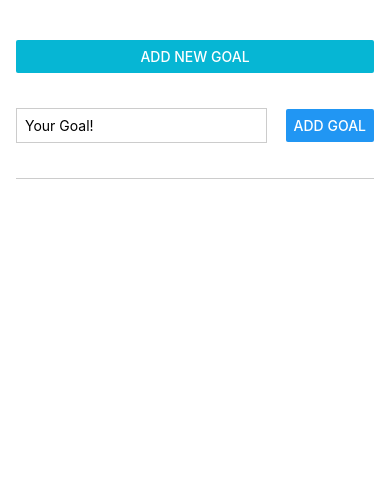
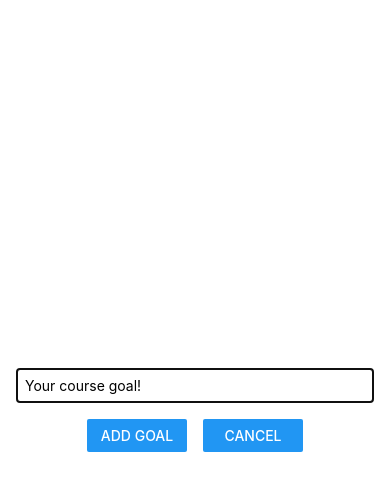
Before and after one commit to MrGhost23/rn-project, a React Native app: screen / in a window 390 px wide. Both pictures are taken after a click on the button "ADD NEW GOAL". Shown: the top 490 px of the page. Built offline with nearby package versions, Linux system fonts and the light colour scheme.

Commit message:
create a modal for goal input

```diff
--- a/components/GoalInput.js
+++ b/components/GoalInput.js
@@ -1,7 +1,7 @@
 import { useState } from "react";
-import { Button, StyleSheet, TextInput, View } from "react-native";
+import { Button, Modal, StyleSheet, TextInput, View } from "react-native";
 
-const GoalInput = ({ addGoalHandler }) => {
+const GoalInput = ({ addGoalHandler, closeModal, visible }) => {
   const [enteredGoal, setEnteredGoal] = useState("");
   const [inputBorderColor, setInputBorderColor] = useState("#cccccc");
 
@@ -19,15 +19,24 @@ const GoalInput = ({ addGoalHandler }) => {
     setEnteredGoal("");
   };
   return (
+    <Modal visible={visible} animationType="slide">
       <View style={styles.inputContainer}>
         <TextInput
-        style={[styles.textInput, { borderColor: inputBorderColor }]}
-        placeholder="Your Goal!"
+          style={styles.textInput}
+          placeholder="Your course goal!"
           onChangeText={goalInputHandler}
           value={enteredGoal}
         />
+        <View style={styles.buttonContainer}>
+          <View style={styles.button}>
             <Button title="Add Goal" onPress={addGoal} />
           </View>
+          <View style={styles.button}>
+            <Button title="Cancel" onPress={closeModal} />
+          </View>
+        </View>
+      </View>
+    </Modal>
   );
 };
 export default GoalInput;
@@ -35,17 +44,25 @@ export default GoalInput;
 const styles = StyleSheet.create({
   inputContainer: {
     flex: 1,
-    flexDirection: "row",
-    justifyContent: "space-between",
+    justifyContent: "center",
     alignItems: "center",
+    marginBottom: 24,
+    padding: 16,
     borderBottomWidth: 1,
     borderBottomColor: "#cccccc",
   },
   textInput: {
     borderWidth: 1,
     borderColor: "#cccccc",
-    width: "70%",
-    marginRight: 8,
+    width: "100%",
     padding: 8,
   },
+  buttonContainer: {
+    marginTop: 16,
+    flexDirection: "row",
+  },
+  button: {
+    width: 100,
+    marginHorizontal: 8,
+  },
 });
```
Lines whose indentation alone changed are shown as unchanged.
